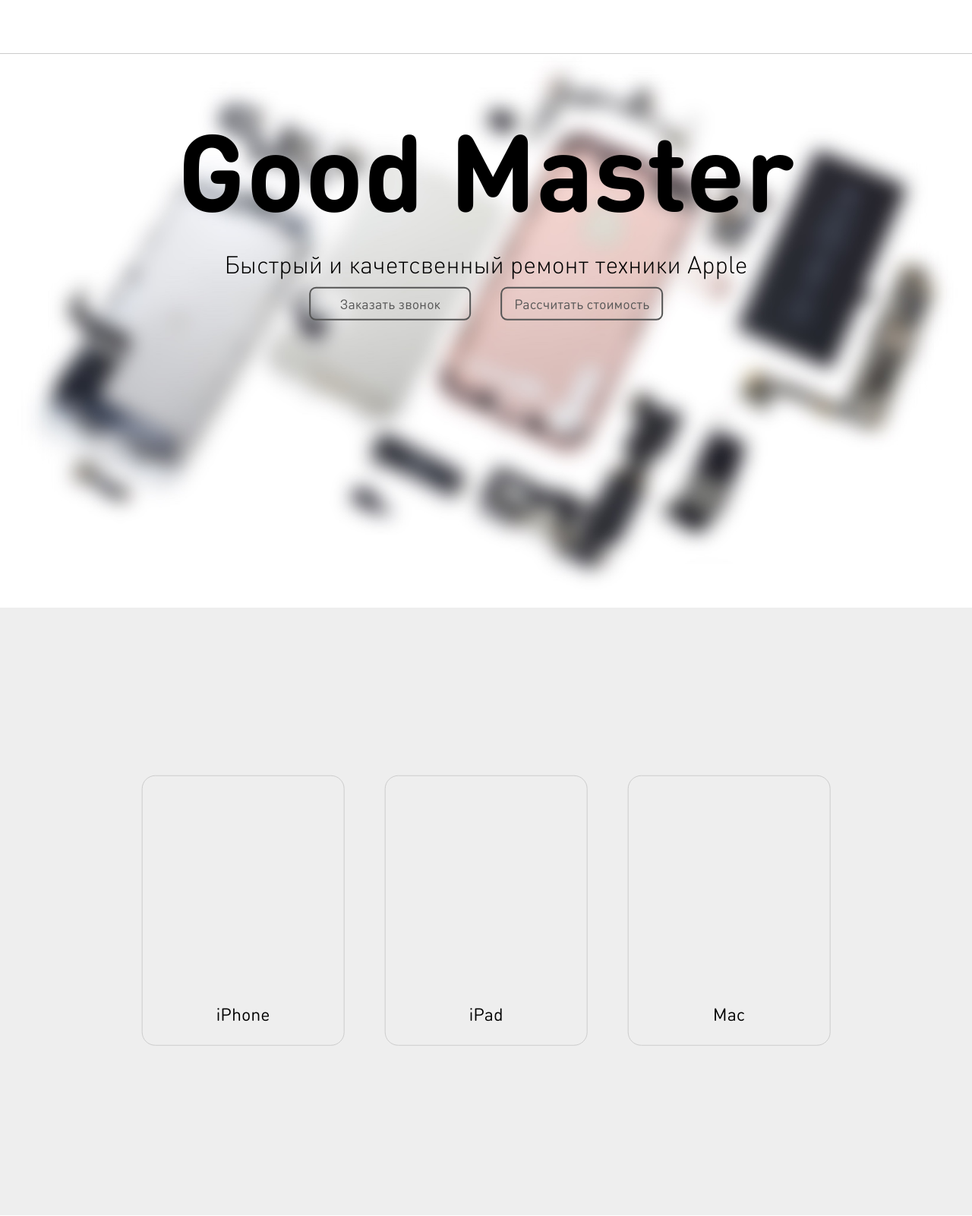
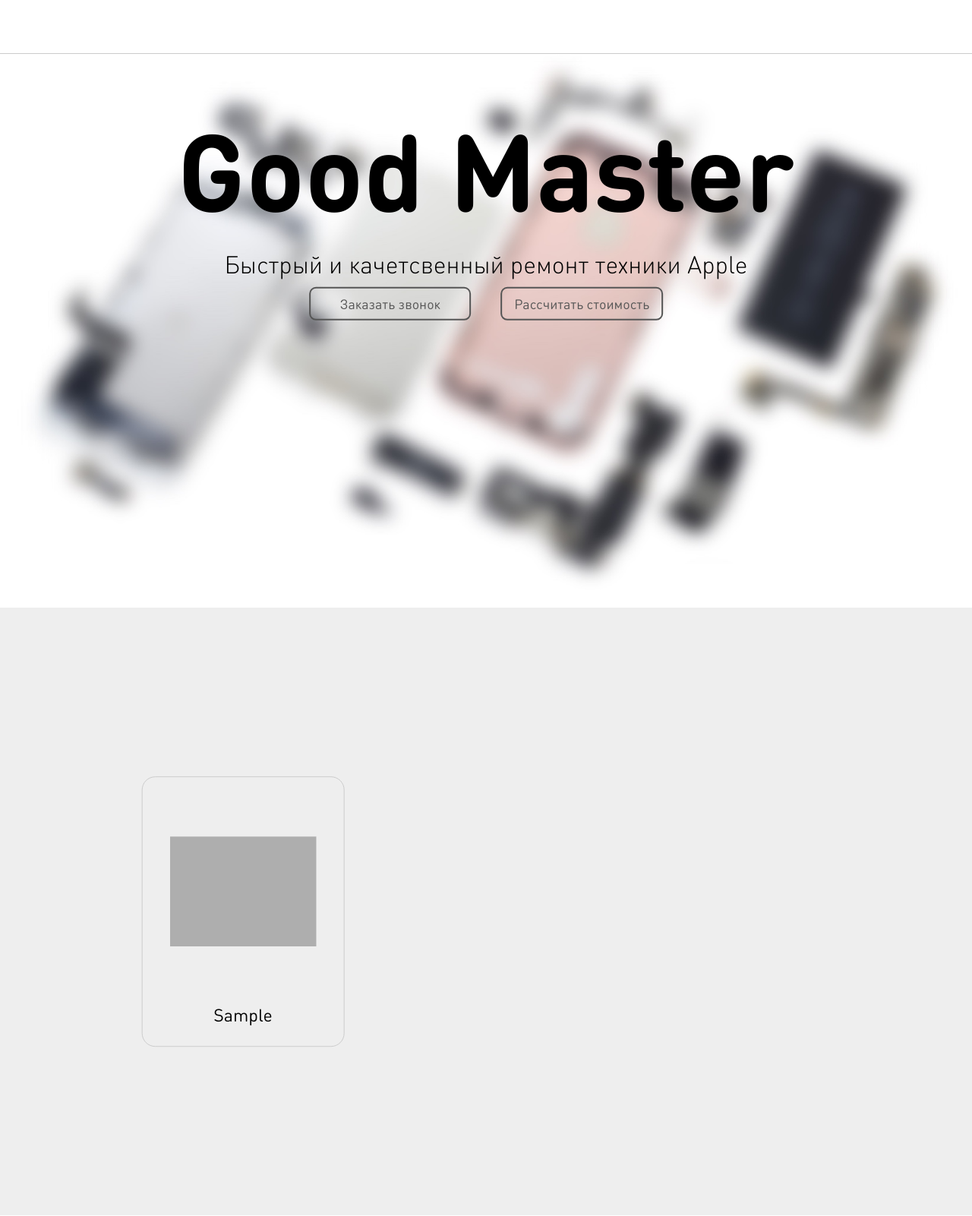
Before and after one commit to casin-dir/semen, a Django app: page / in a window 1280 px wide. Shown: the top 1601 px of the page at 76% size. Run offline with Django 3.2, Linux system fonts and the light colour scheme; tables that the repository leaves empty hold one stand-in row (values such as "Sample post"); grey boxes are pictures that could not be loaded.

Commit message:
render type

```diff
--- a/crashes/models.py
+++ b/crashes/models.py
@@ -16,6 +16,7 @@
     rps = models.ManyToManyField(RepairParts,blank=True, verbose_name=u'Поломки')
     percent_cost = models.IntegerField(default=0,verbose_name='Процент работы')
     abs_cost = models.IntegerField(default=0,verbose_name='Стоимость работы')
+    url = models.CharField(max_length=255, default=None, blank=True, verbose_name=u'Картинка')
 
     def __str__(self):
         return '%s' % (self.name)
--- a/semen/static/css/main.css
+++ b/semen/static/css/main.css
@@ -112,18 +112,6 @@
     background-color: #eee;
 }
 
-/*#device__iphone{
-    background-image: url('../images/iphone.png');
-}
-
-#device__ipad{
-    background-image: url('../images/ipad.png');
-}
-
-#device__macbook{
-    background-image: url('../images/macbook.png');
-}*/
-
 .screen-2__devices-types{
     display: block;
     position: absolute;
@@ -139,7 +127,6 @@
     position: relative;
     width: 15rem;
     height: 20rem;
-    background-color: yellow;
     margin-right: 3rem;
     border: 1px solid #ccc;
     border-radius: 1rem;
@@ -147,6 +134,7 @@
     cursor: pointer;
     transition: .2s all;
     overflow: hidden;
+    float: left;
 }
 
 .screen-2__device-type:last-of-type{
--- a/semen/templates/index.html
+++ b/semen/templates/index.html
@@ -1,4 +1,6 @@
 {% load static %}
+{% load staticfiles %}
+{% static "images/devices_types" as prepath %}
 <!DOCTYPE html>
 <html lang="en">
 <head>
@@ -21,9 +23,6 @@
 <div class="screens">
 
 
-
-
-
     <!-- screen 1 -->
     <div class="screen screen-1">
         <h1 class="screen-1__title screen-1__title_main">Good Master</h1>
@@ -44,32 +43,22 @@
     </div>
 
 
-
-
     <!-- screen 2 -->
     <div class="screen screen-2">
 
-
         <div class="screen-2__devices-types">
+            {% for item in list %}
                 <div class="screen-2__device-type">
-                    <div class="screen-2__device-img" id="device__iphone"></div>
-                    <div class="screen-2__device-name">iPhone</div>
-                </div><!--
-             --><div class="screen-2__device-type">
-                    <div class="screen-2__device-img" id="device__ipad"></div>
-                    <div class="screen-2__device-name">iPad</div>
-                </div><!--
-             --><div class="screen-2__device-type">
-                    <div class="screen-2__device-img" id="device__macbook"></div>
-                    <div class="screen-2__device-name">Mac</div>
+                    <div class="screen-2__device-img"
+                         style="background-image: url('{{ prepath }}/{{ item.type }}.png')"
+                         id="device__iphone"></div>
+                    <div class="screen-2__device-name">{{ item.type }}</div>
                 </div>
+            {% endfor %}
         </div>
 
 
     </div>
-
-
-
 
 
     <div class="screen screen-3">
--- a/semen/views.py
+++ b/semen/views.py
@@ -1,8 +1,29 @@
 from django.shortcuts import render
 from django.views import View
 
+from crashes.models import Crash
+from devices.models import Device, Type
+
 
 class Landing(View):
+    def get(self, request):
+        context = {'list': []}
+        Device.objects.all()
+        types = Type.objects.all()
+        for type in types:
+            context['list'].append(
+                {'type': type,
+                 'models': []}
+            )
+        for con in context['list']:
+            devices = Device.objects.filter(type=con['type'])
+            for device in devices:
+                crashes = Crash.objects.filter(device=device)
+                ch = []
+                for crash in crashes:
+                    ch.append({'name': crash.name,
+                               'id': crash.id,
+                               'url': crash.url})
+                con['models'].append({'name': device.name, 'crashes': ch})
 
-    def get(self,request):
-        return render(request,'index.html')
+        return render(request, 'index.html', context)
```
Also changed, not shown: crashes/migrations/0005_crash_url.py (added), devices/migrations/0004_type_url.py (added), devices/migrations/0005_remove_type_url.py (added), semen/static/images/devices_types/Mac.png (renamed from semen/static/images/devices_types/macbook.png), semen/static/images/devices_types/iPad.png (renamed from semen/static/images/devices_types/ipad.png), semen/static/images/devices_types/iPhone.png (renamed from semen/static/images/devices_types/iphone.png). Lines whose indentation alone changed are shown as unchanged.
